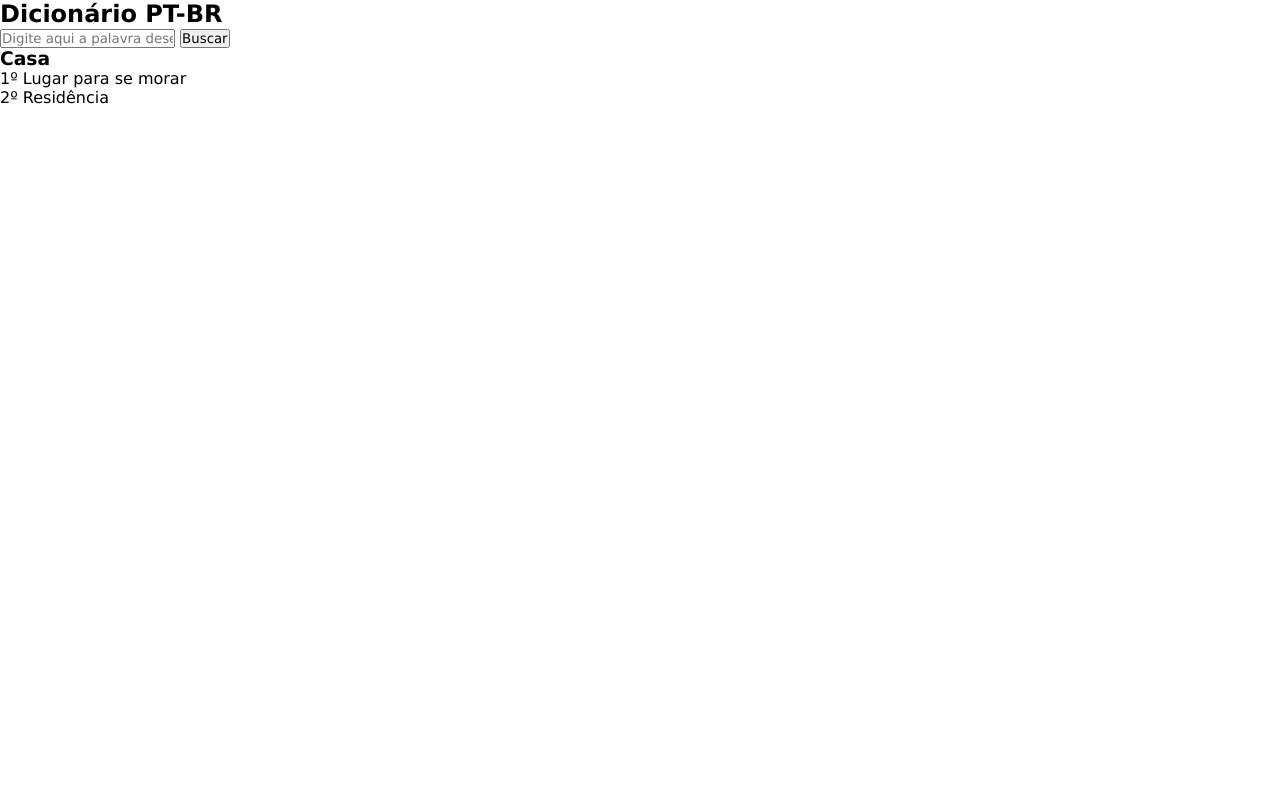
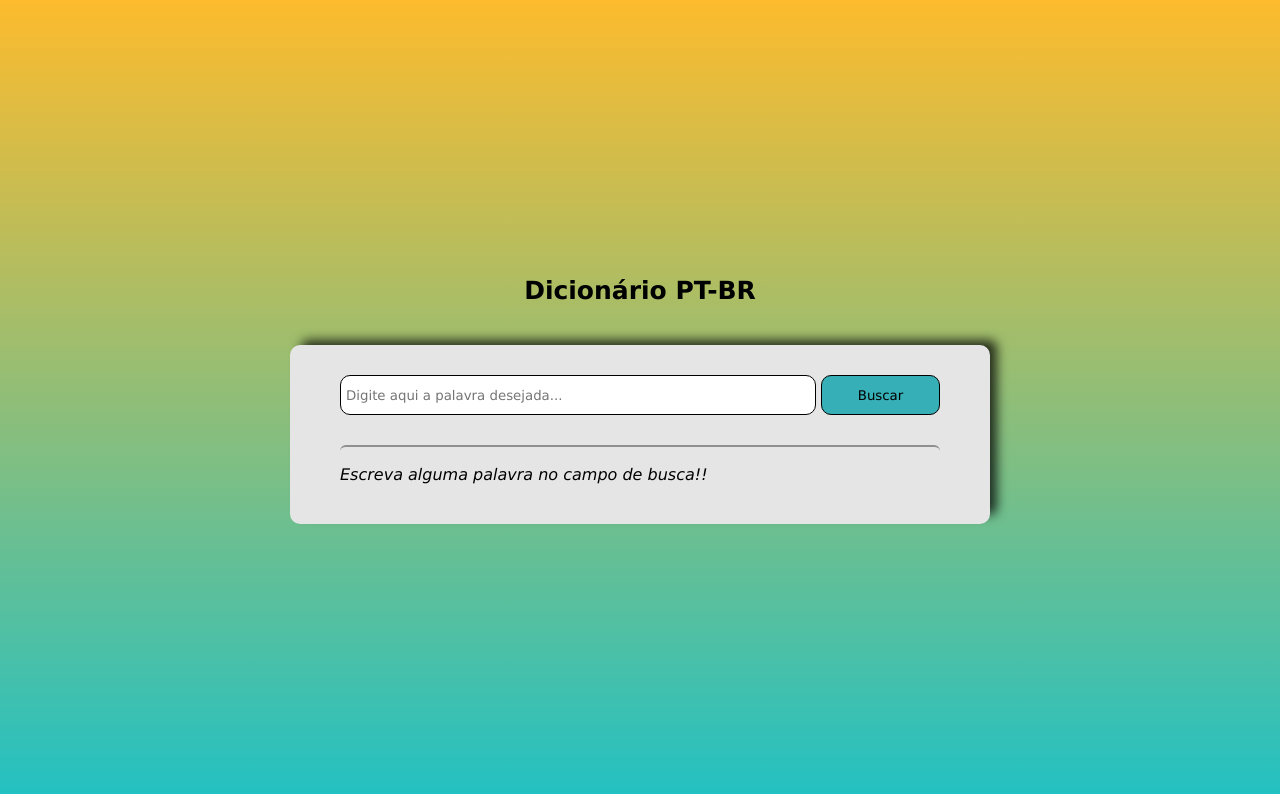
Before and after one commit to Doug-Silva/dictionary, a plain HTML site: page index.html in a window 1280 px wide. Both pictures are taken after a click on the button "Buscar". Drawn offline with Linux system fonts and the light colour scheme.

Commit message:
Projeto finalizado 1.0

```diff
--- a/assets/css/style.css
+++ b/assets/css/style.css
@@ -6,5 +6,94 @@
 }
 
 body {
+    width: 100vw;
+    height: 100vh;
+}
 
+#container {
+    height: 100%;
+    width: 100%;
+    display: flex;
+    flex-direction: column;
+    justify-content: center;
+    align-items: center;
+    background: rgb(34, 193, 195);
+    background: linear-gradient(0deg, rgba(34, 193, 195, 1) 0%, rgba(253, 187, 45, 1) 100%);
 }
+
+#titulo {
+    margin-bottom: 40px;
+    font-size: 25px;
+    color: #000;
+}
+
+#container__secundario {
+    width: 700px;
+    padding: 30px 50px;
+    background-color: #e5e5e5;
+    border-radius: 10px;
+    -webkit-box-shadow: 9px -7px 11px -2px rgba(0, 0, 0, 0.75);
+    -moz-box-shadow: 9px -7px 11px -2px rgba(0, 0, 0, 0.75);
+    box-shadow: 9px -7px 11px -2px rgba(0, 0, 0, 0.75);
+}
+
+#container__input {
+    width: 100%;
+    display: flex;
+    margin-bottom: 50px;
+    position: relative;
+}
+
+#container__input::before {
+    content: '';
+    position: absolute;
+    width: 100%;
+    border-top: 2px solid rgba(14, 13, 13, 0.4);
+    margin-top: 70px;
+    height: 10px;
+    border-radius: 30px;
+}
+
+#container__inputtxt {
+    outline: none;
+    border: 1px solid #000;
+    width: 80%;
+    height: 40px;
+    padding: 5px;
+    border-radius: 10px;
+}
+
+#container__btn {
+    width: 20%;
+    outline: none;
+    border: 1px solid #000;
+    background-color: #37afb6;
+    border-radius: 10px;
+    margin-left: 5px;
+    color: #000;
+    height: 40px;
+    cursor: pointer;
+    transition: all 0.3s ease-in;
+}
+
+#container__btn:hover {
+    background-color: #23858a;
+}
+
+#container__palavra {
+    color: #37afb6;
+    font-size: 22px;
+    margin-bottom: 10px;
+    text-transform: capitalize;
+}
+
+#container__significado {
+    color: #000;
+    font-style: italic;
+    margin-bottom: 10px;
+}
+
+span {
+    font-size: 20px;
+    color: #37afb6;
+}
--- a/assets/js/script.js
+++ b/assets/js/script.js
@@ -0,0 +1,25 @@
+let url = 'https://significado.herokuapp.com/v2/';
+
+let inputTxt = document.querySelector('#container__inputtxt');
+let btnTxt = document.querySelector('#container__btn');
+let resultado = document.querySelector('#container__result');
+
+btnTxt.addEventListener('click', () => {
+    let palavra = inputTxt.value;
+
+    if(palavra === '') {
+        resultado.innerHTML = `<p id="container__significado">Escreva alguma palavra no campo de busca!!</p>`
+    } else {
+        fetch(`${url}${palavra}`)
+        .then((resposta) => resposta.json())
+        .then((data) => {
+            console.log(data)
+            resultado.innerHTML =
+                `<h3 id="container__palavra">${palavra}</h3>
+                <p id="container__significado"><span>1º</span> ${data[0].meanings[0]}</p>
+                <p id="container__significado"><span>2º</span> ${data[0].meanings[1]}</p>`
+            }).catch(() => {
+                resultado.innerHTML = `<p id="container__significado"><span>Não</span> foi possível encontrar está palavra!!</p>`
+            })
+    }
+})
--- a/index.html
+++ b/index.html
@@ -23,14 +23,9 @@
             <div id="container__secundario">
                 <div id="container__input">
                     <input type="text" name="text" id="container__inputtxt" placeholder="Digite aqui a palavra desejada...">
-                    <button id="container_btn">Buscar</button>
+                    <button id="container__btn">Buscar</button>
                 </div>
-
-                <div id="container__result">
-                    <h3 id="container__palavra">Casa</h3>
-                    <p id="container__resultado"><span>1º</span> Lugar para se morar</p>
-                    <p id="container__resultado"><span>2º</span> Residência</p>
-                </div>
+                <div id="container__result"></div>
             </div>
         </div>
 
```
Also changed, not shown: assets/img/tela-inicio-projeto.jpg (added), 1 other file.
